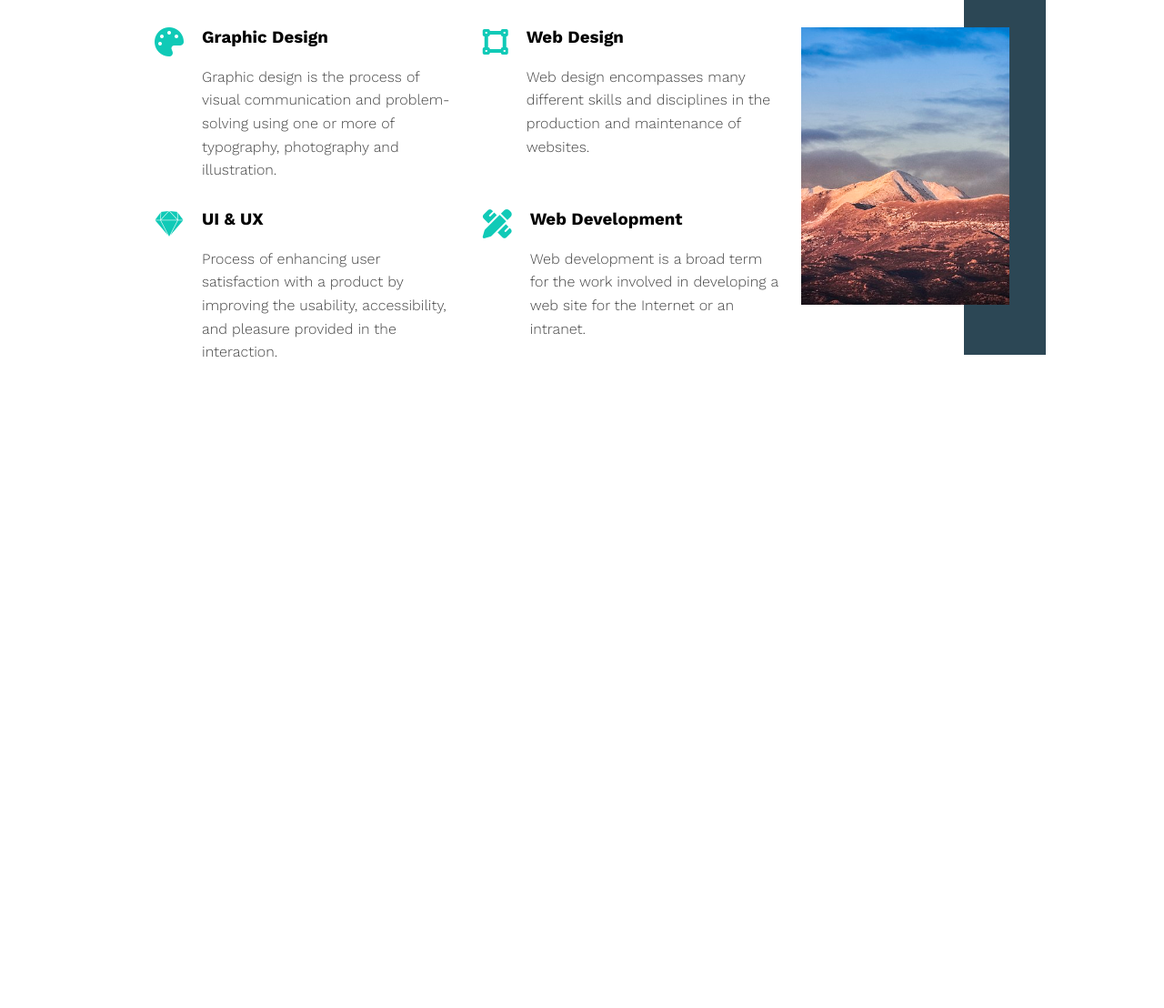
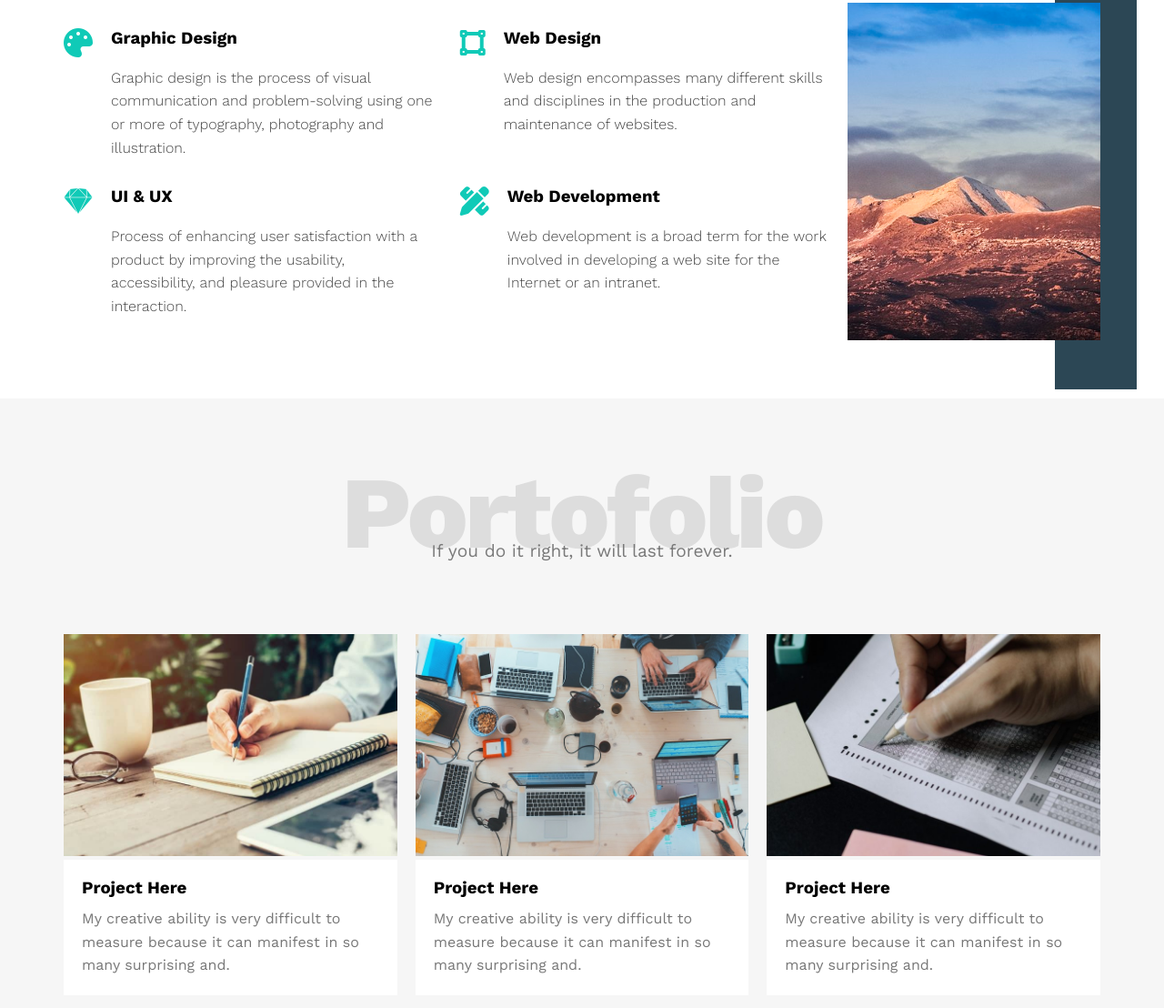
Before and after one commit to MoatazZewin/template-1, a plain HTML site: page index.html in a window 1280 px wide. Shown: the part 1398-2506 px from the top of the page at 91% size. Before the commit the page ends 1858 px from the top, so only its background shows below. Drawn offline with nearby package versions, Linux system fonts and the light colour scheme.

Commit message:
portfolio section

```diff
--- a/css/main.css
+++ b/css/main.css
@@ -2,6 +2,8 @@
 :root {
   --main-color: #10cab7;
   --section-padding: 60px;
+  --section-background: #f6f6f6;
+  --secondary-color: #2c4755;
 }
 /* End variables  */
 
@@ -39,8 +41,8 @@ body {
 
 /* large */
 @media (min-width: 1200px) {
-  container {
-    width: 1170;
+  .container {
+    width: 1170px;
   }
 }
 
@@ -188,7 +190,7 @@ body {
 
 .features {
   padding: var(--section-padding) 0;
-  background-color: #f6f6f6;
+  background-color: var(--section-background);
 }
 
 .features .container {
@@ -230,6 +232,7 @@ body {
   display: flex;
   margin-top: var(--section-padding);
   gap: 20px;
+  align-items: center;
 }
 .services .image {
   position: relative;
@@ -239,8 +242,8 @@ body {
   content: "";
   position: absolute;
   width: 90px;
-  background-color: #2c4755;
-  height: calc(100% + 40px);
+  background-color: var(--secondary-color);
+  height: calc(100% + 100px);
   top: -50px;
   z-index: -1;
   right: -40px;
@@ -298,3 +301,39 @@ body {
 }
 
 /* End Services */
+
+/* Start portfolio */
+
+.portfolio {
+  padding: var(--section-padding) 0;
+  text-align: center;
+  background-color: var(--section-background);
+}
+
+.portfolio .port-cont {
+  margin-top: 80px;
+  display: grid;
+  grid-template-columns: repeat(auto-fill, minmax(300px, 1fr));
+  gap: 20px;
+}
+
+.portfolio .port-cont .port-section img {
+  width: 100%;
+}
+
+.portfolio .port-cont .port-section .text {
+  background-color: white;
+  padding: 20px;
+  text-align: left;
+}
+
+.portfolio .port-cont .port-section .text h3 {
+  margin-bottom: 10px;
+}
+
+.portfolio .port-cont .port-section .text p {
+  line-height: 1.6;
+  color: #777;
+}
+
+/* End portfolio */
--- a/index.html
+++ b/index.html
@@ -136,5 +136,47 @@
       </div>
     </div>
     <!-- End Services -->
+
+    <!-- Start portoflio  -->
+    <div class="portfolio">
+      <div class="container">
+        <h1 class="head-section">Portofolio</h1>
+        <p>If you do it right, it will last forever.</p>
+
+        <div class="port-cont">
+          <div class="port-section">
+            <img src="images/portfolio-1.jpg" alt="image portfolio one" />
+            <div class="text">
+              <h3>Project Here</h3>
+              <p>
+                My creative ability is very difficult to measure because it can
+                manifest in so many surprising and.
+              </p>
+            </div>
+          </div>
+          <div class="port-section">
+            <img src="images/portfolio-2.jpg" alt="image portfolio two" />
+            <div class="text">
+              <h3>Project Here</h3>
+              <p>
+                My creative ability is very difficult to measure because it can
+                manifest in so many surprising and.
+              </p>
+            </div>
+          </div>
+          <div class="port-section">
+            <img src="images/portfolio-3.jpg" alt="image portfolio three" />
+            <div class="text">
+              <h3>Project Here</h3>
+              <p>
+                My creative ability is very difficult to measure because it can
+                manifest in so many surprising and.
+              </p>
+            </div>
+          </div>
+        </div>
+      </div>
+    </div>
+    <!-- End portoflio  -->
   </body>
 </html>
```
Also changed, not shown: images/portfolio-1.jpg (added), images/portfolio-2.jpg (added), images/portfolio-3.jpg (added).
